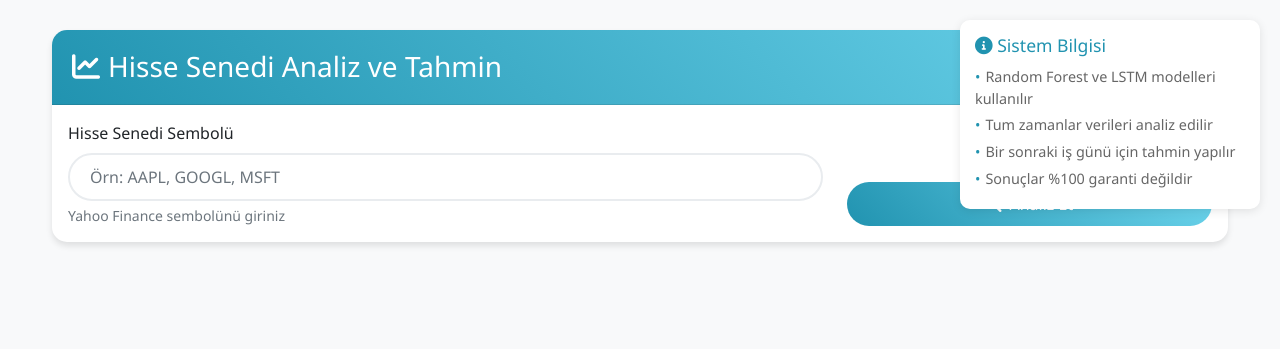
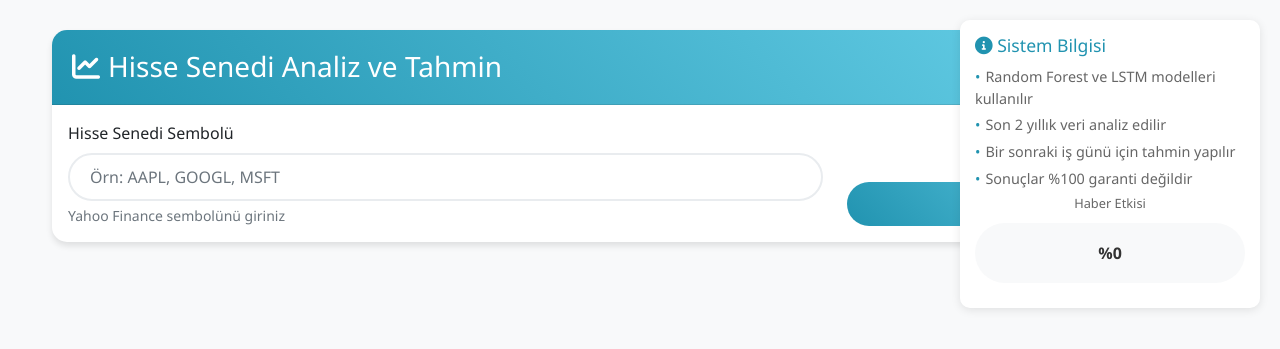
Before and after one commit to tmkizilyazi/TSLA-STOCK-PRE-w-News-Analys, a Flask app: page / in a window 1280 px wide. Shown: the top 349 px of the page. Run offline with Flask 2, Linux system fonts and the light colour scheme; some libraries are stand-ins or nearby versions.

Commit message:
New effect UI

```diff
--- a/app.py
+++ b/app.py
@@ -196,7 +196,8 @@ def analyze():
             'prediction_date': next_date.strftime('%Y-%m-%d'),
             'dates': processed_data.index.strftime('%Y-%m-%d').tolist(),
             'prices': processed_data['Close'].tolist(),
-            'filtered_prices': processed_data['Filtered_Close'].tolist()
+            'filtered_prices': processed_data['Filtered_Close'].tolist(),
+            'news_sentiment': float(news_features['news_sentiment'])  # Haber etkisini ekle
         }
 
         return jsonify(result)
--- a/templates/index.html
+++ b/templates/index.html
@@ -133,6 +133,42 @@
             color: #2193b0;
             margin-right: 5px;
         }
+
+        .news-impact-gauge {
+            width: 100%;
+            height: 60px;
+            background: #f8f9fa;
+            border-radius: 30px;
+            margin: 10px 0;
+            position: relative;
+            overflow: hidden;
+        }
+
+        .news-impact-fill {
+            height: 100%;
+            background: linear-gradient(90deg, #28a745, #ffc107, #dc3545);
+            width: 0%;
+            transition: width 0.5s ease;
+            position: relative;
+        }
+
+        .news-impact-text {
+            position: absolute;
+            top: 50%;
+            left: 50%;
+            transform: translate(-50%, -50%);
+            color: #333;
+            font-weight: bold;
+            z-index: 1;
+            text-shadow: 0 0 2px white;
+        }
+
+        .news-impact-label {
+            text-align: center;
+            font-size: 0.8em;
+            color: #666;
+            margin-top: 5px;
+        }
     </style>
 </head>
 
@@ -141,10 +177,15 @@
         <h4><i class="fas fa-info-circle"></i> Sistem Bilgisi</h4>
         <ul>
             <li>Random Forest ve LSTM modelleri kullanılır</li>
-            <li>Tum zamanlar verileri analiz edilir</li>
+            <li>Son 2 yıllık veri analiz edilir</li>
             <li>Bir sonraki iş günü için tahmin yapılır</li>
             <li>Sonuçlar %100 garanti değildir</li>
         </ul>
+        <div class="news-impact-label">Haber Etkisi</div>
+        <div class="news-impact-gauge">
+            <div class="news-impact-fill" id="newsImpactFill"></div>
+            <div class="news-impact-text" id="newsImpactText">%0</div>
+        </div>
     </div>
 
     <div class="container">
@@ -336,6 +377,25 @@
             });
         }
 
+        function updateNewsImpact(sentiment) {
+            // Sentiment değerini 0-100 arasına dönüştür
+            const impact = Math.abs(sentiment * 100);
+            const fill = document.getElementById('newsImpactFill');
+            const text = document.getElementById('newsImpactText');
+
+            fill.style.width = impact + '%';
+            text.textContent = '%' + impact.toFixed(1);
+
+            // Renk değişimi
+            if (sentiment > 0) {
+                fill.style.background = 'linear-gradient(90deg, #28a745, #ffc107)';
+            } else if (sentiment < 0) {
+                fill.style.background = 'linear-gradient(90deg, #ffc107, #dc3545)';
+            } else {
+                fill.style.background = '#ffc107';
+            }
+        }
+
         $(document).ready(function () {
             $('#stockForm').on('submit', function (e) {
                 e.preventDefault();
@@ -352,6 +412,9 @@
                             $('#currentPrice').text('$' + response.current_price.toFixed(2));
                             $('#predictedPrice').text('$' + response.prediction.toFixed(2));
                             $('#predictionDate').text('Tahmin Tarihi: ' + response.prediction_date);
+
+                            // Haber etkisini güncelle
+                            updateNewsImpact(response.news_sentiment);
 
                             // Fiyat değişimi hesaplama ve gösterimi
                             const priceChange = ((response.prediction - response.current_price) / response.current_price * 100).toFixed(2);
```
